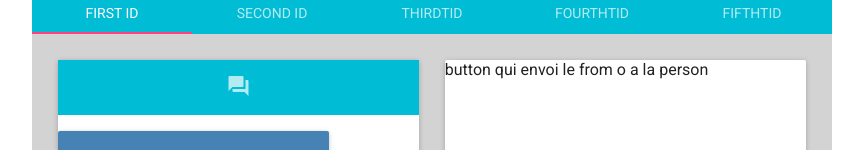
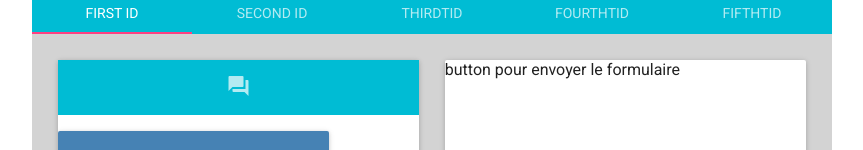
Before and after one commit to aurelienroux/DialogueApp, a React (Create React App) app: page / in a window 1280 px wide. Shown: the part 159-309 px from the top of the page, without its empty margins (208-1071 px from the left). Built offline with nearby package versions, Linux system fonts and the light colour scheme; no server answers; what react-tap-event-plugin would draw is missing.

Commit message:
change socket info

```diff
--- a/src/components/GeneralForm.js
+++ b/src/components/GeneralForm.js
@@ -79,11 +79,11 @@ class GeneralForm extends Component {
             </div>
           )
         }
-      })
+      })//end of map function and questions render
     }else{
       return (
         <div>
-          button qui envoi le from o a la person
+          button pour envoyer le formulaire
         </div>
       )
     }
--- a/src/socket.js
+++ b/src/socket.js
@@ -1,5 +1,5 @@
 //WebSocket
 import io from "socket.io-client"
-let socket = io("https://triage-project.herokuapp.com/")
+let socket = io("https://1b78034c.ngrok.io")
 
 export default socket;
```
